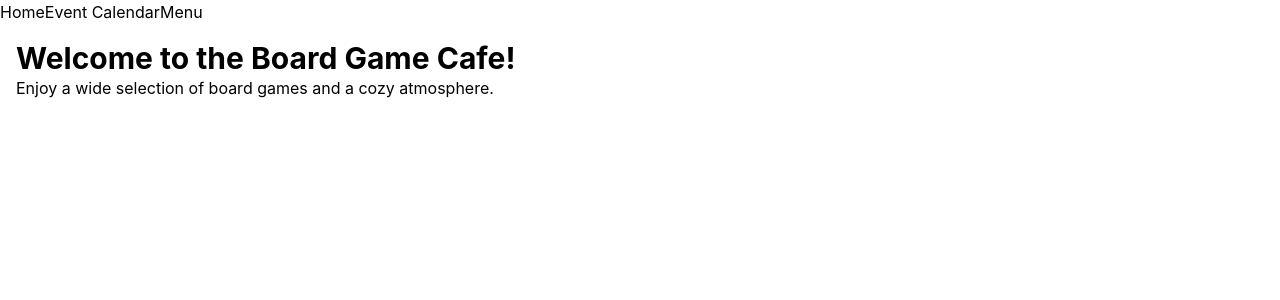
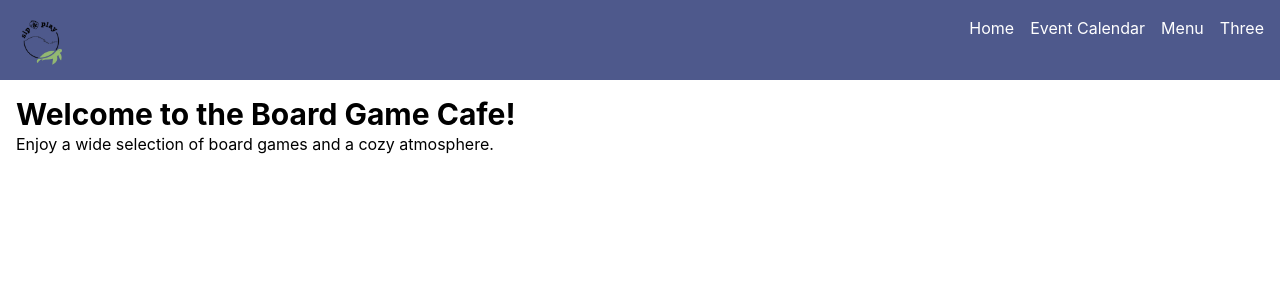
Before and after one commit to AMPerez04/CodedexHackathon, a React (Create React App) app: page / in a window 1280 px wide. Shown: the top 300 px of the page. Built offline with nearby package versions, Linux system fonts and the light colour scheme.

Commit message:
Add Three.js page and update navigation menu

```diff
--- a/src/App.js
+++ b/src/App.js
@@ -5,19 +5,35 @@ import { BrowserRouter as Router, Route, Routes, Link } from 'react-router-dom';
 import Home from './pages/Home';
 import EventCalendar from './pages/EventCalendar';
 import Menu from './pages/Menu';
+import Three from './pages/Three.js';
 
 function App() {
   return (
     <Router>
-      <nav>
-        <Link to="/">Home</Link>
-        <Link to="/calendar">Event Calendar</Link>
-        <Link to="/menu">Menu</Link>
-      </nav>
+      <div className="flex bg-gray-800" style={{ backgroundColor: '#4E598C' }}>
+        <img src={require('./sipnplay.png')} alt="Logo" className="w-20 h-20" />
+        <nav className="p-4 ml-auto">
+          <ul className="flex space-x-4">
+            <li>
+              <Link to="/" className="text-white hover:text-gray-400">Home</Link>
+            </li>
+            <li>
+              <Link to="/calendar" className="text-white hover:text-gray-400">Event Calendar</Link>
+            </li>
+            <li>
+              <Link to="/menu" className="text-white hover:text-gray-400">Menu</Link>
+            </li>
+            <li>
+              <Link to="/three" className="text-white hover:text-gray-400">Three</Link>
+            </li>
+          </ul>
+        </nav>
+      </div>
       <Routes>
         <Route exact path="/" element={<Home />} />
         <Route path="/calendar" element={<EventCalendar />} />
         <Route path="/menu" element={<Menu />} />
+        <Route path="/three" element={<Three />} />
       </Routes>
     </Router>
   );
--- a/src/pages/Menu.js
+++ b/src/pages/Menu.js
@@ -1,21 +1,45 @@
 import React from 'react';
 import { Canvas } from '@react-three/fiber';
-import { Box } from '@react-three/drei';
+import { Box,Text} from '@react-three/drei';
 
 function Menu() {
+  const menuItems = [
+    { name: 'Burger', cost: '$10' },
+    { name: 'Pizza', cost: '$12' },
+    { name: 'Salad', cost: '$8' },
+    { name: 'Pasta', cost: '$9' },
+    // Add more items here
+  ];
+
   return (
     <div className="container mx-auto p-4">
       <h1 className="text-3xl font-bold">Menu</h1>
+      <div className="flex justify-center mt-8">
+        <div className="w-1/2">
           <Canvas>
             <ambientLight />
             <pointLight position={[10, 10, 10]} />
-        <Box position={[-1.2, 0, 0]}>
+            {menuItems.map((item, index) => (
+              <Box key={index} position={[-1.2 + index * 1.2, 0, 0]}>
                 <meshStandardMaterial attach="material" color="orange" />
+                <Text
+                  position={[0, 0, 0.5]}
+                  fontSize={0.2}
+                  anchorX="center"
+                  anchorY="middle"
+                  outlineColor="black"
+                  outlineWidth={0.02}
+                  outlineOpacity={1}
+                  color="white"
+                  textAlign="center"
+                >
+                  {`${item.name}\n${item.cost}`}
+                </Text>
               </Box>
-        <Box position={[1.2, 0, 0]}>
-          <meshStandardMaterial attach="material" color="blue" />
-        </Box>
+            ))}
           </Canvas>
+        </div>
+      </div>
     </div>
   );
 }
--- /dev/null
+++ b/src/pages/Three.js
@@ -0,0 +1,12 @@
+import React from 'react';
+
+function Three() {
+  return (
+    <div className="container mx-auto p-4">
+      <h1 className="text-3xl font-bold">Welcome to the Board Game Cafe!</h1>
+      <p>Enjoy a wide selection of board games and a cozy atmosphere.</p>
+    </div>
+  );
+}
+
+export default Three;
```
Also changed, not shown: src/sipnplay.png (added). Lines whose indentation alone changed are shown as unchanged.
